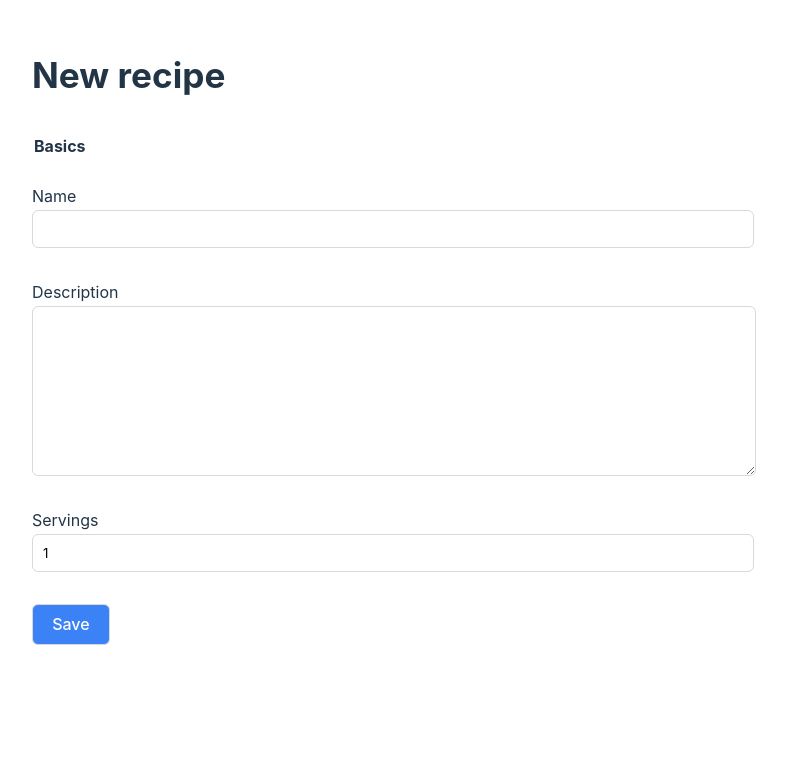
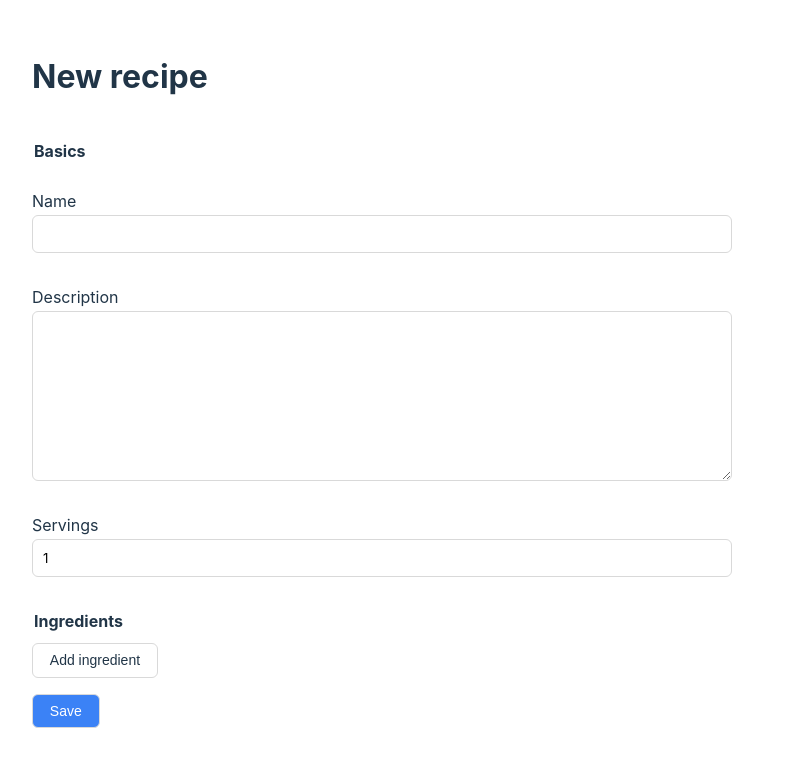
Before and after one commit to Clarity-89/react-hook-form-example, a React (Vite) app: page / in a window 1280 px wide. Shown: the top 766 px of the page, without its empty margins (0-787 px from the left). Built offline with nearby package versions, Linux system fonts and the light colour scheme.

Commit message:
Final tweaks

```diff
--- a/src/App.jsx
+++ b/src/App.jsx
@@ -1,7 +1,8 @@
+import styled from "@emotion/styled";
 import { RecipeForm } from "./RecipeForm.jsx";
-import styled from "@emotion/styled";
 import "./App.css";
-function App() {
+
+export default function App() {
   return (
     <Container>
       <RecipeForm />
@@ -14,4 +15,3 @@ const Container = styled.div`
   flex-direction: column;
   width: 100%;
 `;
-export default App;
--- a/src/RecipeForm.jsx
+++ b/src/RecipeForm.jsx
@@ -1,8 +1,7 @@
-import React from "react";
 import styled from "@emotion/styled";
 import { FieldSet } from "./FieldSet.jsx";
 import { Field } from "./Field.jsx";
-import { useForm, Controller } from "react-hook-form";
+import { useForm, Controller, useFieldArray } from "react-hook-form";
 import { NumberInput } from "./NumberInput.jsx";
 
 export const RecipeForm = () => {
@@ -12,6 +11,10 @@ export const RecipeForm = () => {
     formState: { errors },
     control,
   } = useForm();
+  const { fields, append, remove } = useFieldArray({
+    name: "ingredients",
+    control,
+  });
 
   const submitForm = (formData) => {
     console.log(formData);
@@ -62,7 +65,38 @@ export const RecipeForm = () => {
             />
           </Field>
         </FieldSet>
-
+        <FieldSet label="Ingredients">
+          {fields.map((field, index) => {
+            return (
+              <Row key={field.id}>
+                <Field label="Name">
+                  <Input
+                    type="text"
+                    {...register(`ingredients[${index}].name`)}
+                    id={`ingredients[${index}].name`}
+                  />
+                </Field>
+                <Field label="Amount">
+                  <Input
+                    type="text"
+                    {...register(`ingredients[${index}].amount`)}
+                    defaultValue={field.amount}
+                    id={`ingredients[${index}].amount`}
+                  />
+                </Field>
+                <Button type="button" onClick={() => remove(index)}>
+                  &#8722;
+                </Button>
+              </Row>
+            );
+          })}
+          <Button
+            type="button"
+            onClick={() => append({ name: "", amount: "" })}
+          >
+            Add ingredient
+          </Button>
+        </FieldSet>
         <Field>
           <Button variant="primary">Save</Button>
         </Field>
@@ -92,6 +126,9 @@ const TextArea = styled.textarea`
 `;
 
 const Button = styled.button`
+  font-size: 14px;
+  cursor: pointer;
+  padding: 0.6em 1.2em;
   border: 1px solid #d9d9d9;
   border-radius: 6px;
   margin-right: auto;
@@ -99,3 +136,18 @@ const Button = styled.button`
     variant === "primary" ? "#3b82f6" : "white"};
   color: ${({ variant }) => (variant === "primary" ? "white" : "#213547")};
 `;
+
+const Row = styled.div`
+  display: flex;
+  align-items: center;
+  justify-content: space-between;
+  width: 100%;
+
+  & > * {
+    margin-right: 20px;
+  }
+
+  button {
+    margin: 25px 0 0 8px;
+  }
+`;
--- a/src/index.css
+++ b/src/index.css
@@ -14,16 +14,6 @@
     -webkit-text-size-adjust: 100%;
 }
 
-a {
-    font-weight: 500;
-    color: #646cff;
-    text-decoration: inherit;
-}
-
-a:hover {
-    color: #535bf2;
-}
-
 body {
     margin: 0;
     display: flex;
@@ -32,33 +22,11 @@ body {
     min-height: 100vh;
 }
 
-h1 {
-    font-size: 2.2em;
-    line-height: 1.1;
-}
-
-button {
-    border-radius: 8px;
-    border: 1px solid transparent;
-    padding: 0.6em 1.2em;
-    font-size: 1em;
-    font-weight: 500;
-    font-family: inherit;
-    background-color: white;
-    cursor: pointer;
-    transition: border-color 0.25s;
-}
-
-button:hover {
-    border-color: #646cff;
-}
-
-button:focus,
-button:focus-visible {
-    outline: 4px auto -webkit-focus-ring-color;
-}
-
 input, textarea {
     background-color: white;
     font-family: Inter, system-ui, Avenir, Helvetica, Arial, sans-serif;
 }
+
+* {
+    box-sizing: border-box;
+}
```
